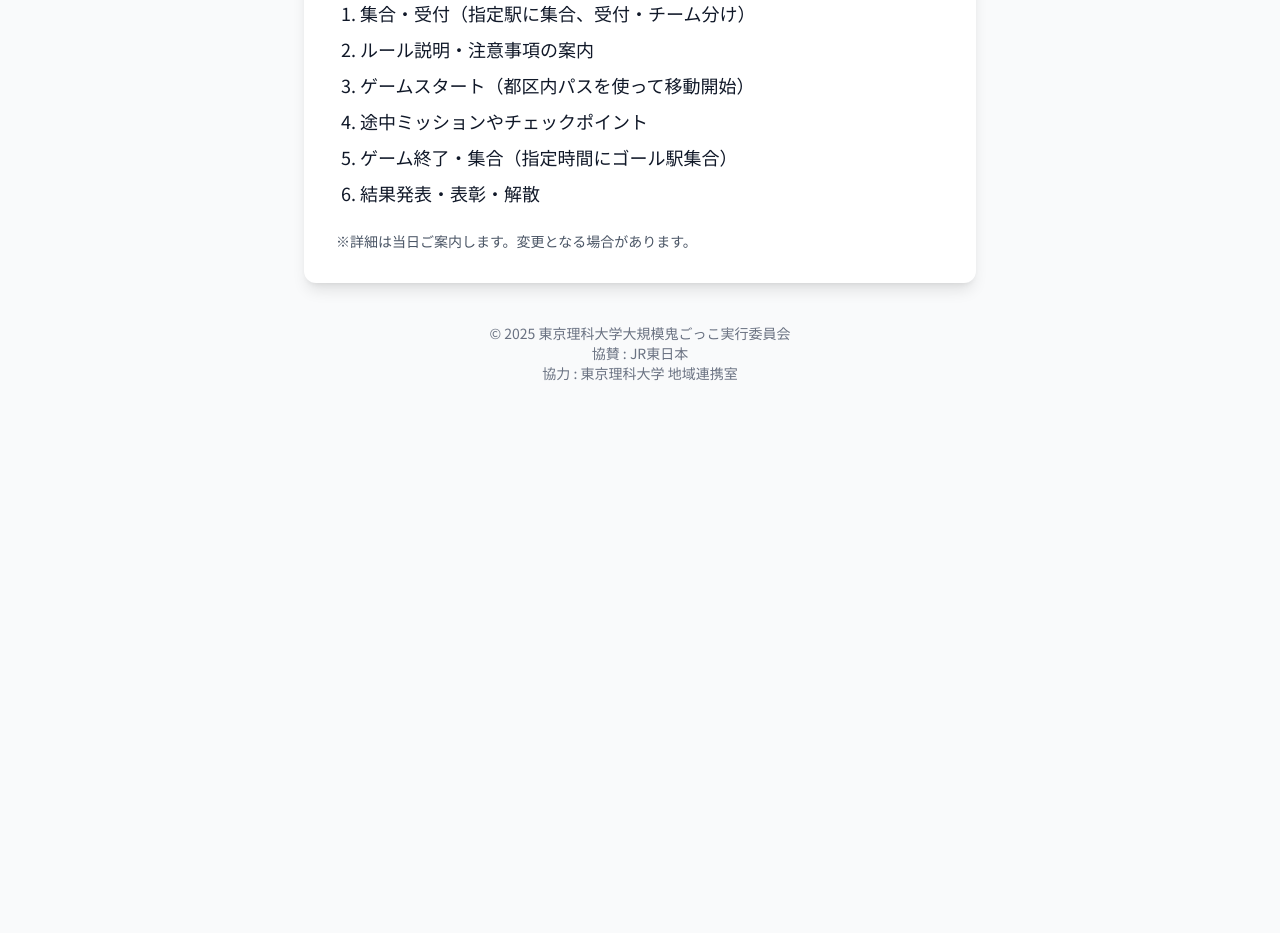
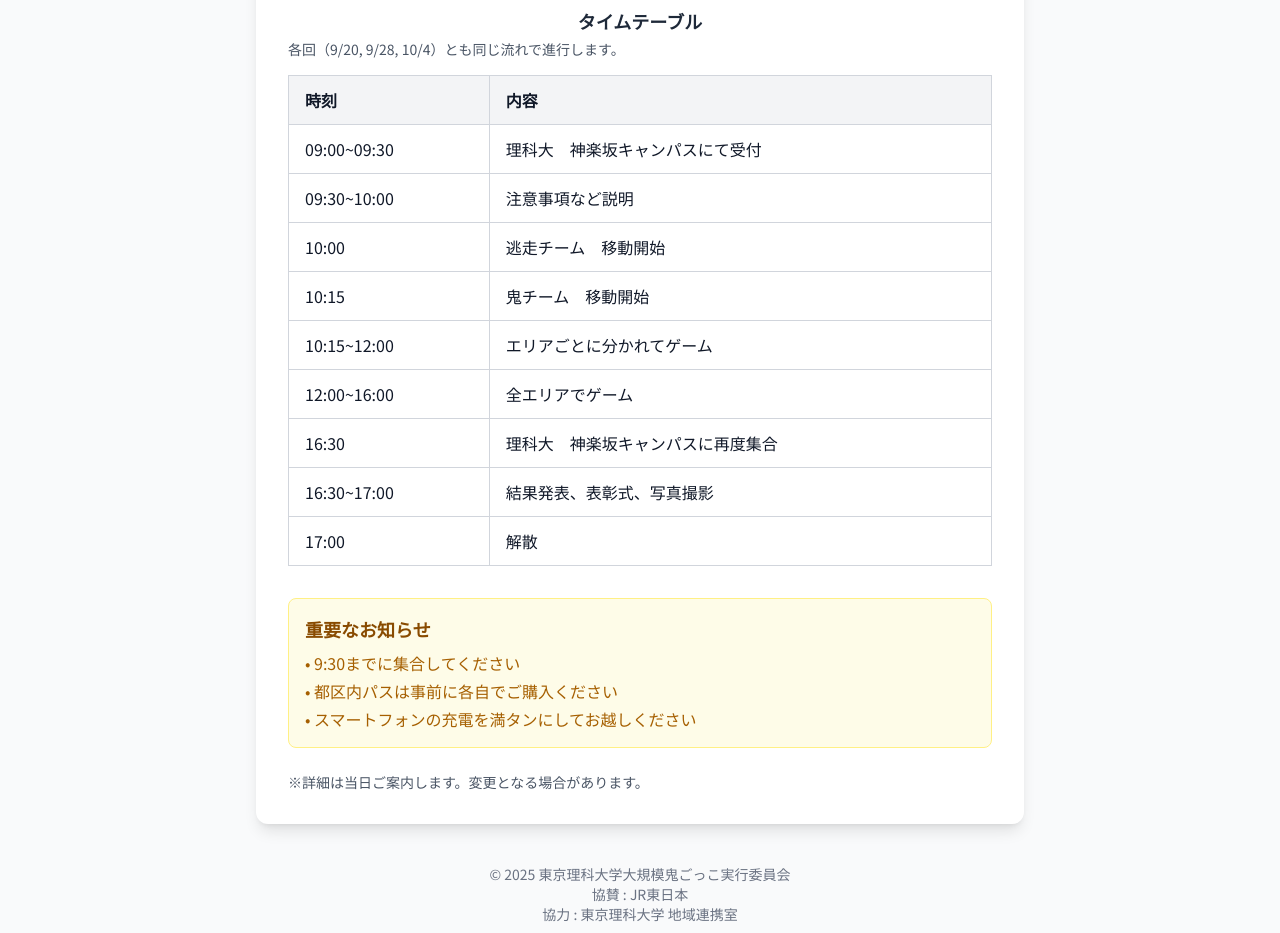
Before and after one commit to sandaime-RM/trafficTagTokyo, a plain HTML site: page flow.html in a window 1280 px wide. Shown: the part 347-1280 px from the top of the page. Before the commit the page ends 800 px from the top, so only its background shows below. Drawn offline with nearby package versions, Linux system fonts and the light colour scheme.

Commit message:
タイムテーブルを更新

```diff
--- a/flow.html
+++ b/flow.html
@@ -20,16 +20,73 @@
             </ul>
         </nav>
     </header>
-    <main class="max-w-2xl mx-auto bg-white rounded-xl shadow-lg mt-8 p-8">
-        <h2 class="text-2xl font-bold text-green-600 border-l-4 border-green-600 pl-3 mb-4">当日の流れ</h2>
-        <ol class="list-decimal ml-6 space-y-2 text-lg">
-            <li>集合・受付（指定駅に集合、受付・チーム分け）</li>
-            <li>ルール説明・注意事項の案内</li>
-            <li>ゲームスタート（都区内パスを使って移動開始）</li>
-            <li>途中ミッションやチェックポイント</li>
-            <li>ゲーム終了・集合（指定時間にゴール駅集合）</li>
-            <li>結果発表・表彰・解散</li>
-        </ol>
+    <main class="max-w-3xl mx-auto bg-white rounded-xl shadow-lg mt-8 p-8">
+        <h2 class="text-2xl font-bold text-green-600 border-l-4 border-green-600 pl-3 mb-6">当日の流れ</h2>
+
+        <!-- タイムテーブル -->
+        <div class="mb-8">
+            <h3 class="text-lg font-semibold text-gray-800 mb-1 text-center">タイムテーブル</h3>
+            <p class="text-sm text-gray-600 mb-4">各回（9/20, 9/28, 10/4）とも同じ流れで進行します。</p>
+            <div class="overflow-x-auto">
+                <table class="w-full border-collapse border border-gray-300">
+                    <thead>
+                        <tr class="bg-gray-100">
+                            <th class="border border-gray-300 px-4 py-3 text-left font-semibold">時刻</th>
+                            <th class="border border-gray-300 px-4 py-3 text-left font-semibold">内容</th>
+                        </tr>
+                    </thead>
+                    <tbody>
+                        <tr class="hover:bg-gray-50">
+                            <td class="border border-gray-300 px-4 py-3 font-medium">09:00~09:30</td>
+                            <td class="border border-gray-300 px-4 py-3">理科大　神楽坂キャンパスにて受付</td>
+                        </tr>
+                        <tr class="hover:bg-gray-50">
+                            <td class="border border-gray-300 px-4 py-3 font-medium">09:30~10:00</td>
+                            <td class="border border-gray-300 px-4 py-3">注意事項など説明</td>
+                        </tr>
+                        <tr class="hover:bg-gray-50">
+                            <td class="border border-gray-300 px-4 py-3 font-medium">10:00</td>
+                            <td class="border border-gray-300 px-4 py-3">逃走チーム　移動開始</td>
+                        </tr>
+                        <tr class="hover:bg-gray-50">
+                            <td class="border border-gray-300 px-4 py-3 font-medium">10:15</td>
+                            <td class="border border-gray-300 px-4 py-3">鬼チーム　移動開始</td>
+                        </tr>
+                        <tr class="hover:bg-gray-50">
+                            <td class="border border-gray-300 px-4 py-3 font-medium">10:15~12:00</td>
+                            <td class="border border-gray-300 px-4 py-3">エリアごとに分かれてゲーム</td>
+                        </tr>
+                        <tr class="hover:bg-gray-50">
+                            <td class="border border-gray-300 px-4 py-3 font-medium">12:00~16:00</td>
+                            <td class="border border-gray-300 px-4 py-3">全エリアでゲーム</td>
+                        </tr>
+                        <tr class="hover:bg-gray-50">
+                            <td class="border border-gray-300 px-4 py-3 font-medium">16:30</td>
+                            <td class="border border-gray-300 px-4 py-3">理科大　神楽坂キャンパスに再度集合</td>
+                        </tr>
+                        <tr class="hover:bg-gray-50">
+                            <td class="border border-gray-300 px-4 py-3 font-medium">16:30~17:00</td>
+                            <td class="border border-gray-300 px-4 py-3">結果発表、表彰式、写真撮影</td>
+                        </tr>
+                        <tr class="hover:bg-gray-50">
+                            <td class="border border-gray-300 px-4 py-3 font-medium">17:00</td>
+                            <td class="border border-gray-300 px-4 py-3">解散</td>
+                        </tr>
+                    </tbody>
+                </table>
+            </div>
+        </div>
+
+        <!-- 注意事項 -->
+        <div class="bg-yellow-50 border border-yellow-200 rounded-lg p-4 mb-6">
+            <h3 class="text-lg font-semibold text-yellow-800 mb-2">重要なお知らせ</h3>
+            <ul class="text-yellow-700 space-y-1">
+                <li>• 9:30までに集合してください</li>
+                <li>• 都区内パスは事前に各自でご購入ください</li>
+                <li>• スマートフォンの充電を満タンにしてお越しください</li>
+            </ul>
+        </div>
+
         <p class="mt-6 text-sm text-gray-600">※詳細は当日ご案内します。変更となる場合があります。</p>
     </main>
     <footer class="text-center text-gray-500 text-sm mt-10 mb-4">
```
Also changed, not shown: rules.html (+11 -0 lines).
